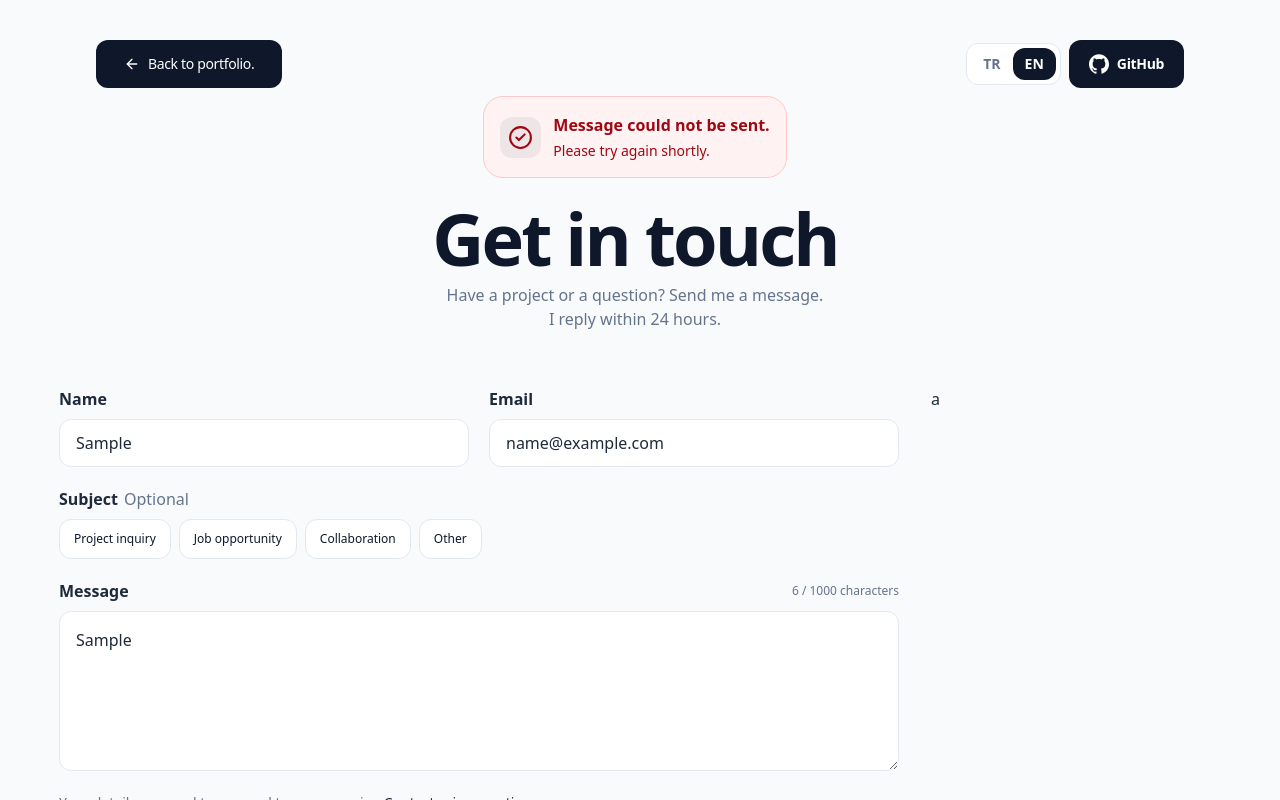
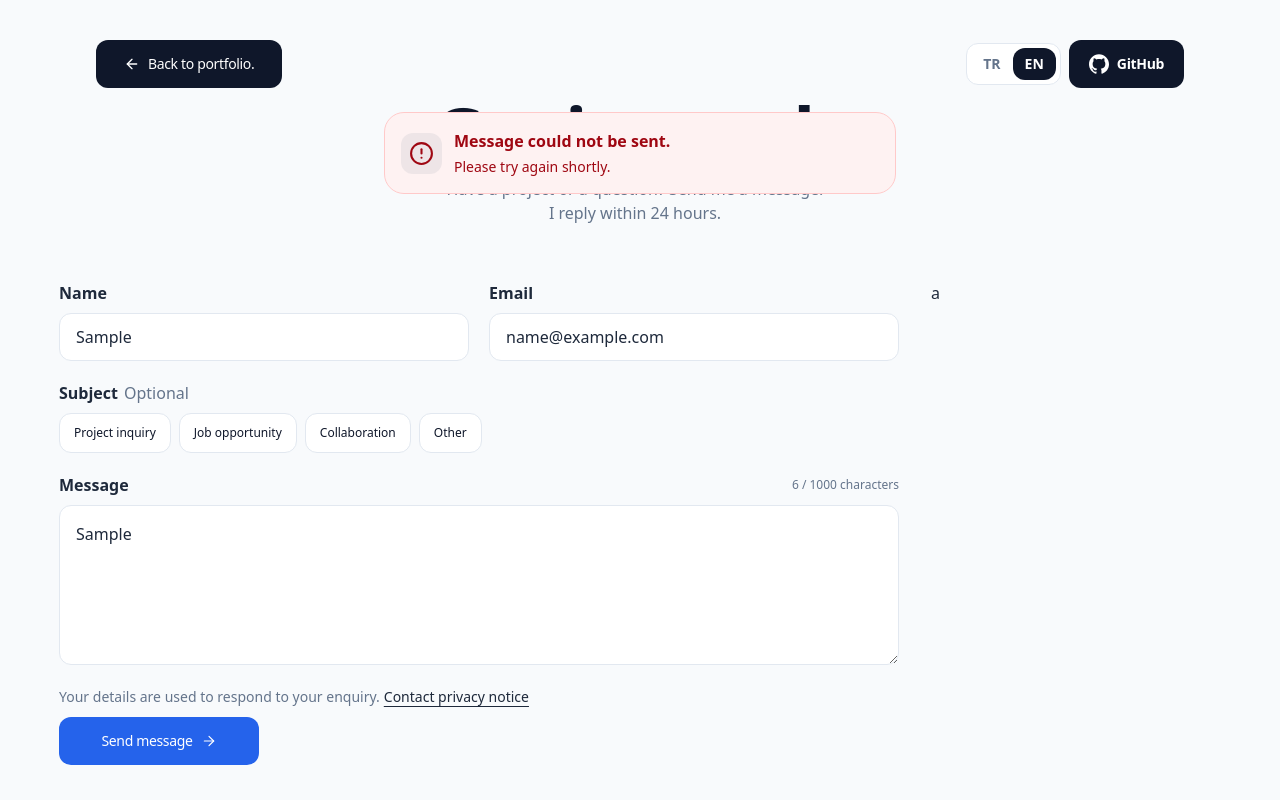
Before and after one commit to Kaan-Developer/Portfolio, a React (Vite) app: page /contact in a window 1280 px wide. Both pictures are taken after typing "Sample", "name@example.com", "Sample" into the empty fields and a click on the button "Send message". Shown: the top 800 px of the page. Built offline with nearby package versions, Linux system fonts and the light colour scheme; no server answers.

Commit message:
Form notifications completed

```diff
--- a/src/components/sections/Contact.tsx
+++ b/src/components/sections/Contact.tsx
@@ -4,7 +4,7 @@ import clsx from "clsx";
 
 import { useSite } from "../../hooks/useSite";
 
-import { useState } from "react";
+import { useEffect, useState } from "react";
 
 import Select from "../ui/Select";
 
@@ -84,13 +84,24 @@ const Contact = () => {
     }
   };
 
+  useEffect(() => {
+    if (submitState !== "success" && submitState !== "error") return;
+      const duration = submitState === "success" ? 5000 : 8000;
+
+      const timer = window.setTimeout(() => {
+        setSubmitState("idle");
+      }, duration);
+
+      return () => window.clearTimeout(timer);
+  }, [submitState])
+
   return (
     <>
-    <div className="flex items-center justify-center sticky">
+    <div className="pointer-events-none fixed inset-x-4 top-28 z-[60] flex justify-center">
       {submitState === "success" && (
         <div
           role="status"
-          className="flex items-center xl:max-w-lg gap-3 rounded-xl border border-emerald-200 bg-emerald-50 p-4 text-emerald-800">
+          className="flex items-center pointer-events-auto w-full max-w-lg gap-3 rounded-xl border border-emerald-200 bg-emerald-50 p-4 text-emerald-800">
             <div className="bg-muted/10 rounded-md p-2">
                             <CircleCheck size={25} className="shrink-0" aria-hidden="true" />
             </div>
@@ -105,9 +116,9 @@ const Contact = () => {
       {submitState === "error" && (
         <div
           role="alert"
-          className="flex items-center xl:max-w-lg gap-3 rounded-xl border border-red-200 bg-red-50 p-4 text-red-800">
+          className="flex items-center pointer-events-auto w-full max-w-lg gap-3 rounded-xl border border-red-200 bg-red-50 p-4 text-red-800">
             <div className="bg-muted/10 rounded-md p-2">
-                            <CircleCheck size={25} className="shrink-0" aria-hidden="true" />
+            <CircleAlert size={25} className="shrink-0" aria-hidden="true" />
             </div>
 
               <div>
```
